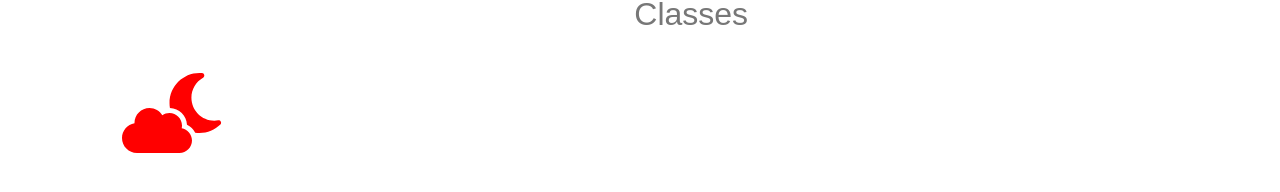
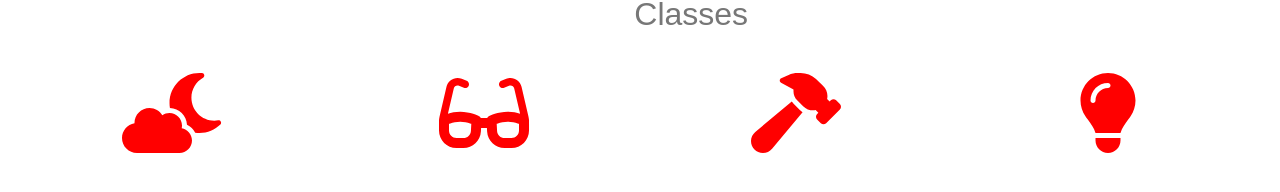
Before and after one commit to Seraphits/ReadBoot, a Next.js app: page / in a window 1280 px wide. Shown: the part 743-935 px from the top of the page. Built offline with nearby package versions, Linux system fonts and the light colour scheme.

Commit message:
links back

```diff
--- a/pages/index.js
+++ b/pages/index.js
@@ -118,7 +118,7 @@ export default function Home(props) {
               <h3>Imagine</h3>
             </a>
           </Link>
-          {/* <Link href='/oversee' >
+          <Link href='/oversee' >
           <a>
             <div className={styles.icon__iconbox}>
               <FontAwesomeIcon icon={faGlasses} className={styles.icon__icon}  />
@@ -139,7 +139,7 @@ export default function Home(props) {
               </div>
               <h3>Inpire</h3>
             </a>
-          </Link> */}
+          </Link>
         </Grid4>
       </Main>
 
```
